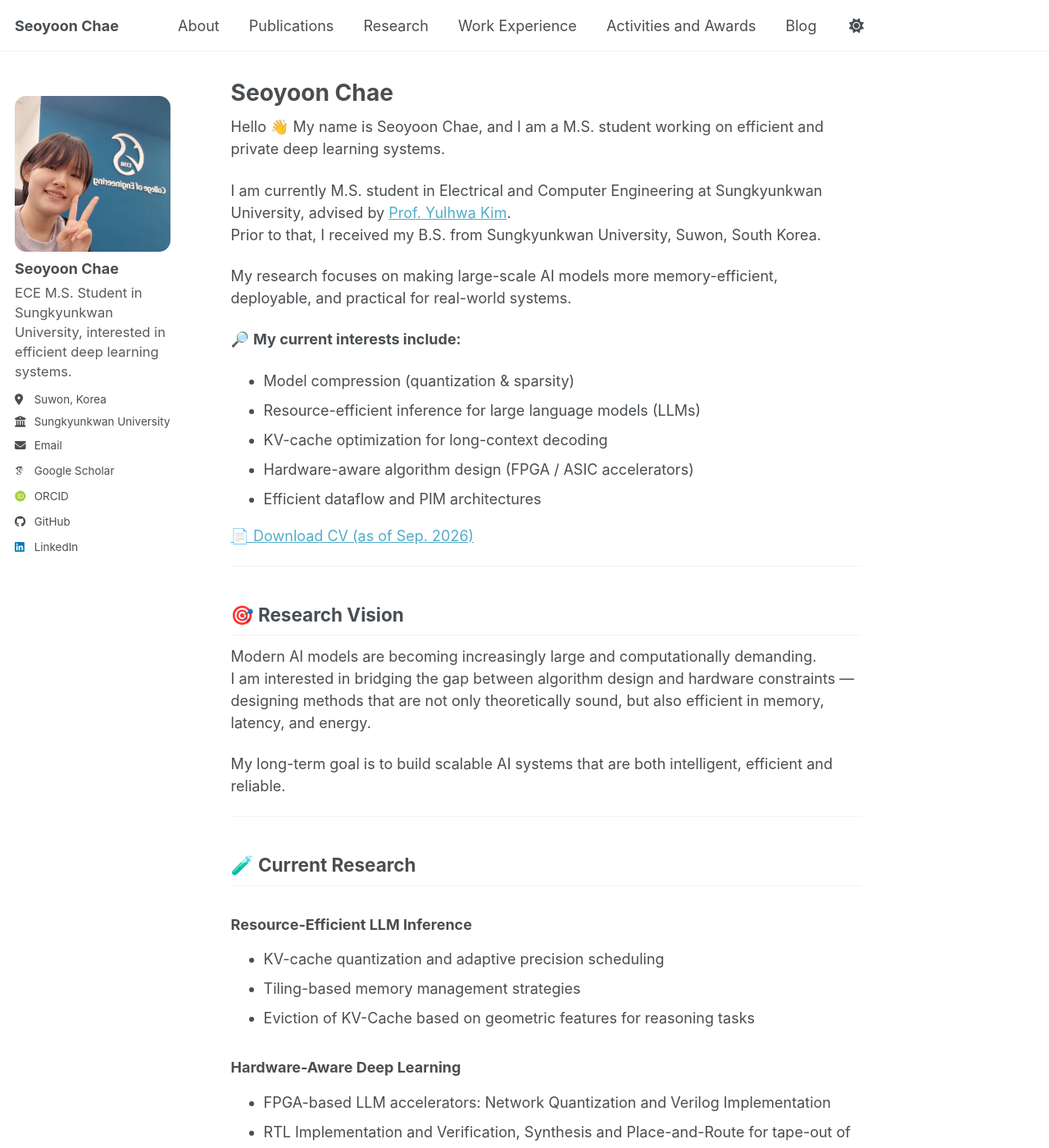
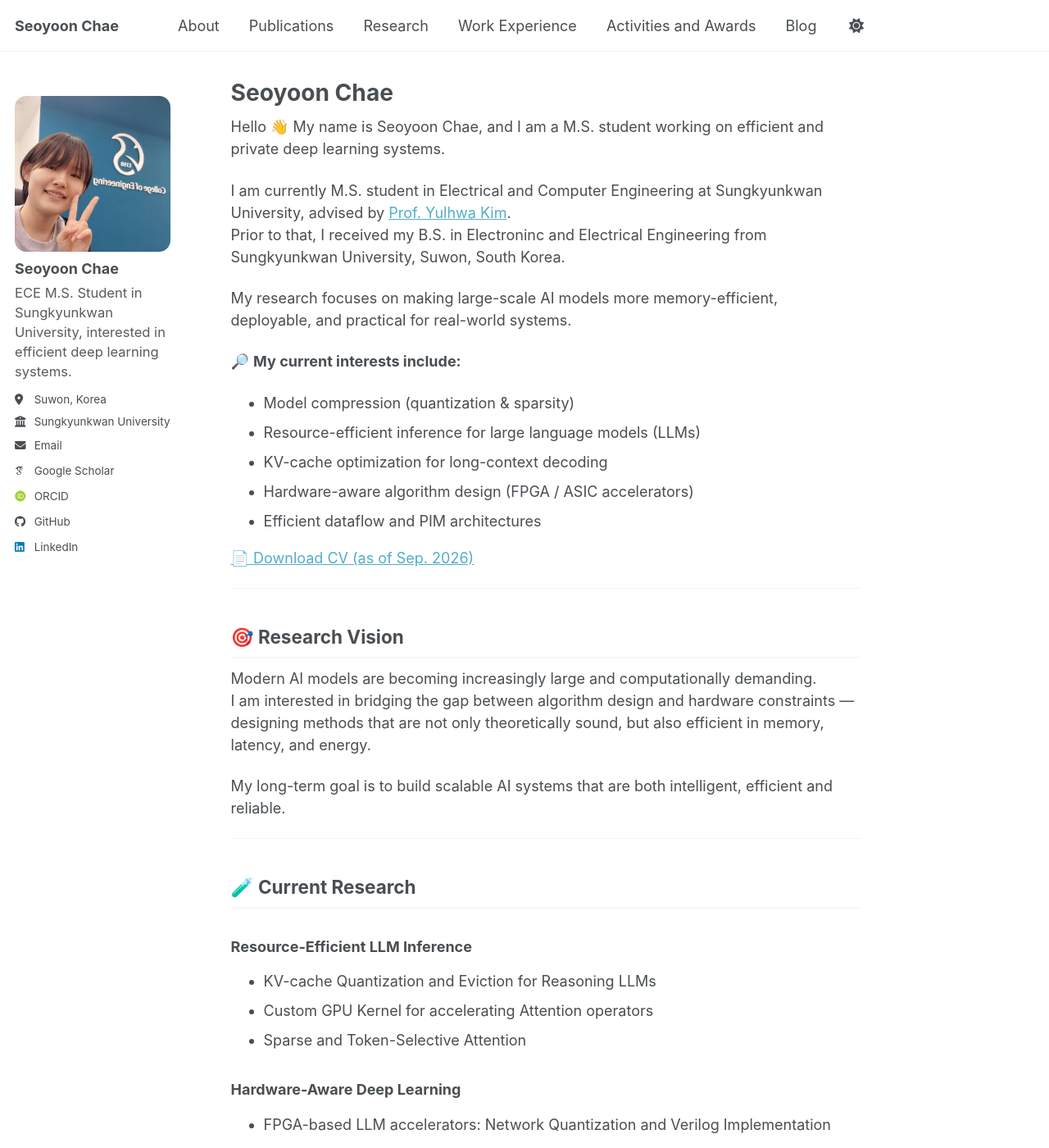
Before and after one commit to chae-sy/chae-sy.github.io, a Jekyll site: the page built from _pages/about.md, in a window 1280 px wide and 1400 px high. Shown: the whole window at 82% size. Built offline with Jekyll 4.4.1, drawn with Linux system fonts in a browser that asks for light colours; some web fonts are replaced; a script bundle is joined from its source files by our own code; library files that are not in the unit come from our copies; some of the changed text lies outside the part shown.

Commit message:
Update about.md

```diff
--- a/_pages/about.md
+++ b/_pages/about.md
@@ -7,8 +7,8 @@ sitemap: true
 
 Hello 👋 My name is Seoyoon Chae, and I am a M.S. student working on efficient and private deep learning systems.
 
-I am currently M.S. student in Electrical and Computer Engineering at Sungkyunkwan University, advised by [Prof. Yulhwa Kim](https://eic.skku.edu/yulhwa-kim). <br>
-Prior to that, I received my B.S. from Sungkyunkwan University, Suwon, South Korea.
+I am currently M.S. student in Electrical and Computer Engineering at Sungkyunkwan University, advised by [Prof. Yulhwa Kim](https://eic.skku.edu). <br>
+Prior to that, I received my B.S. in Electroninc and Electrical Engineering from Sungkyunkwan University, Suwon, South Korea.
 
 My research focuses on making large-scale AI models more memory-efficient, deployable, and practical for real-world systems.
 
@@ -36,14 +36,14 @@ My long-term goal is to build scalable AI systems that are both intelligent, eff
 ## 🧪 Current Research
 
 ### Resource-Efficient LLM Inference
-- KV-cache quantization and adaptive precision scheduling
-- Tiling-based memory management strategies
-- Eviction of KV-Cache based on geometric features for reasoning tasks
+- KV-cache Quantization and Eviction for Reasoning LLMs
+- Custom GPU Kernel for accelerating Attention operators
+- Sparse and Token-Selective Attention
 
 ### Hardware-Aware Deep Learning
 - FPGA-based LLM accelerators: Network Quantization and Verilog Implementation
 - RTL Implementation and Verification, Synthesis and Place-and-Route for tape-out of CNN accelerators
-- Design of DRAM-based PIM simulator for dynamic-precision LLM inference
+- Design of DRAM-based PIM simulator for reliable and adaptive LLM inference
 
 ---
 
```
